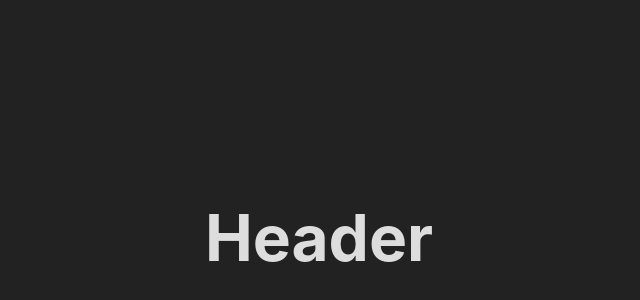
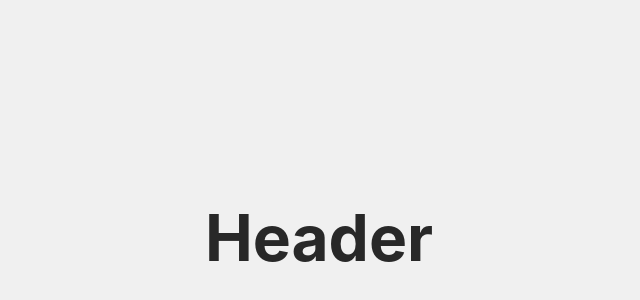
Before and after one commit to abdulmaleekadams/next-app, a Next.js app: page / in a window 1280 px wide. Shown: the part 162-462 px from the top of the page, without its empty margins (321-961 px from the left). Built offline with nearby package versions, Linux system fonts and the light colour scheme.

Commit message:
update global.ts

```diff
--- a/shared/globals.ts
+++ b/shared/globals.ts
@@ -2,27 +2,34 @@ import { css } from '@emotion/react'
 
 export const globalStyles = css`
   :root {
-    --page-background: #222;
-    --page-text: #ddd
+    --page-width: 800px;
+    --page-background: rgb(240, 240, 240);
+    --page-text: rgb(40, 40, 40);
+    --background-accent: rgb(3, 84, 133);
+    --color-text-invert: rgb(240, 240, 240);
+    --color-accent: rgb(4, 64, 100);
+    --reading-width: 60ch;
+    --white: #fff;
   }
 
   html,
   body {
     padding: 0;
     margin: 0;
-    font-family: -apple-system, Roboto, Ubuntu;
-    background: var(--page-background);
+    font-family: -apple-system, BlinkMacSystemFont, Segoe UI, Roboto, Oxygen,
+      Ubuntu, Cantarell, Fira Sans, Droid Sans, Helvetica Neue, sans-serif;
+    background-color: var(--page-background);
     color: var(--page-text);
   }
 
-  a{
+  a {
     color: inherit;
     text-decoration: none;
   }
 
   *,
   *::after,
-  *::before{
+  *::before {
     box-sizing: border-box;
   }
 `
```
